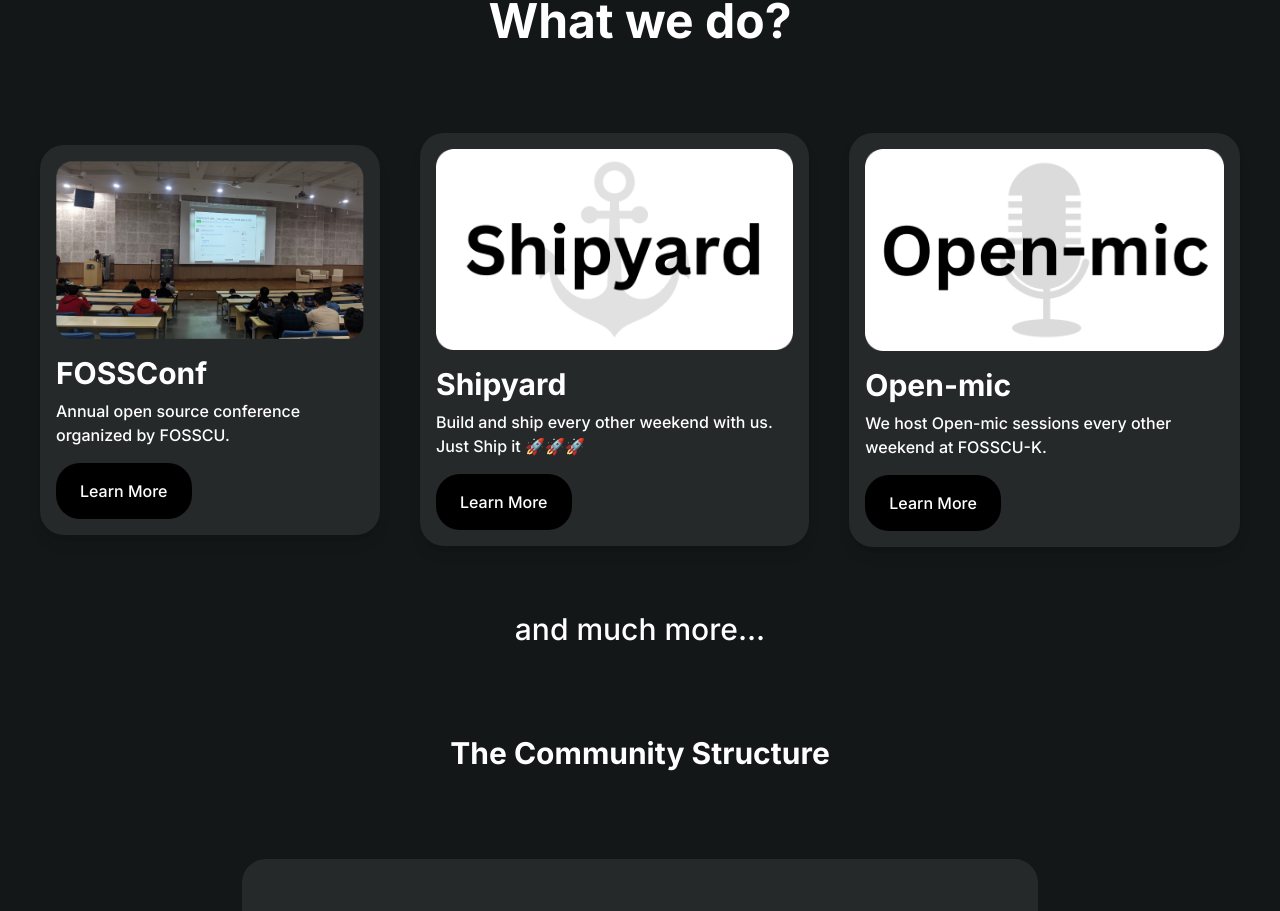
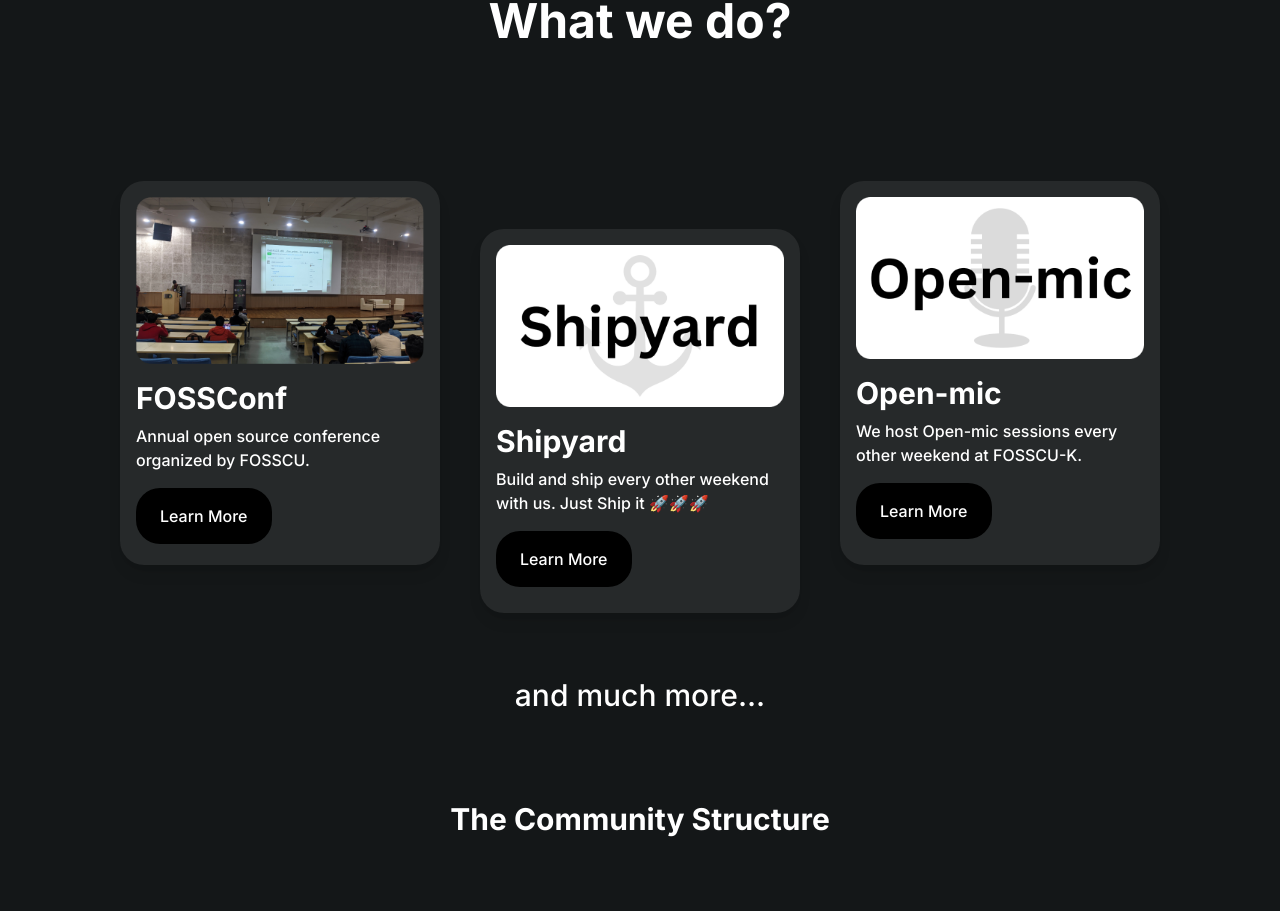
Before and after one commit to FOSS-Community/fosscu.org, a Next.js app: page / in a window 1280 px wide. Shown: the part 1539-2450 px from the top of the page. Built offline with nearby package versions, Linux system fonts and the light colour scheme.

Commit message:
allignment of cards fixed

```diff
--- a/components/ui/Card.tsx
+++ b/components/ui/Card.tsx
@@ -8,8 +8,8 @@ interface CardProps {
 
 const Card: React.FC<CardProps> = ({ title, description, imageUrl }) => {
   return (
-    <div className={`flex grow-0 flex-col gap-4 max-w-fixed rounded-3xl overflow-hidden h-fit w-fit shadow-lg bg-white p-4 text-white lg:${title === 'Shipyard' ? 'mt-24' : ''}`} style={{ backgroundColor: 'rgba(255, 255, 255, 0.08)' }}>
-      <img className="w-full" src={imageUrl} alt={title} />
+    <div className={`flex grow-0 flex-col gap-4 max-w-xs h-96 text-white rounded-3xl overflow-hidden shadow-lg p-4 ${title === 'Shipyard' ? 'lg:mt-24' : ''}`} style={{ backgroundColor: 'rgba(255, 255, 255, 0.08)' }}>
+     <img className="w-full" src={imageUrl} alt={title} />
       <div className="flex flex-col gap-2">
         <div className="font-bold text-3xl">{title}</div>
         <p className="text-base">{description}</p>
```
